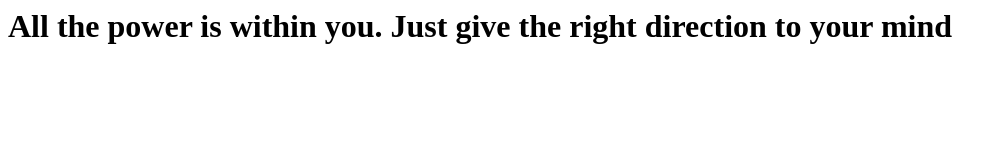
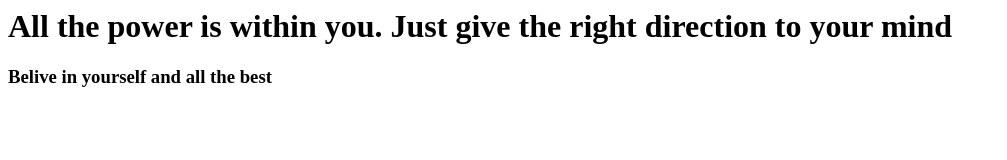
Before and after one commit to Bhagavan13/firstGitRepo, a plain HTML site: page index.html in a window 1280 px wide. Shown: the whole page, without its empty margins (0-1007 px from the left). Drawn offline with Linux system fonts and the light colour scheme.

Commit message:
Added the modifications in the file

```diff
--- a/index.html
+++ b/index.html
@@ -2,6 +2,7 @@
 <head>
 <body>
 <h1>All the power is within you. Just give the right direction to your mind</h1>
+<h3>Belive in yourself and all the best</h3>
 <body>
 </head>
 
```
